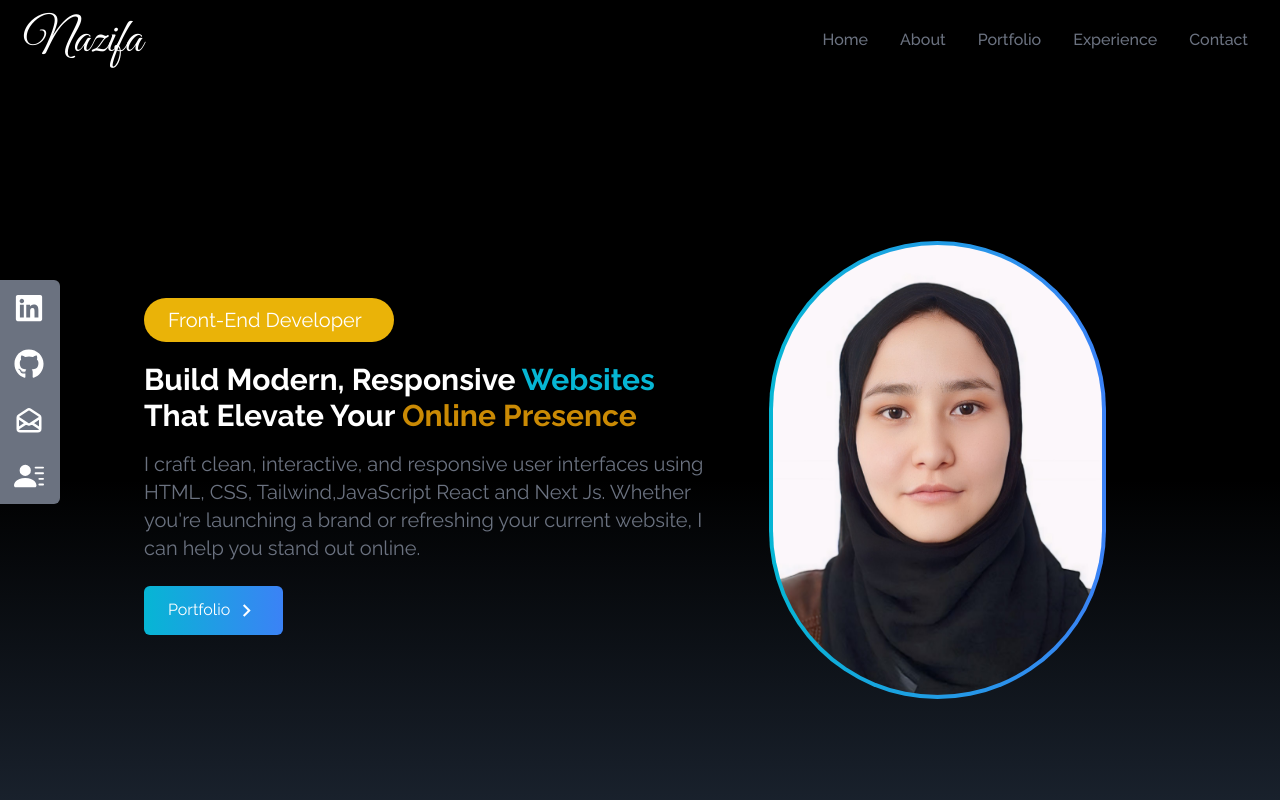
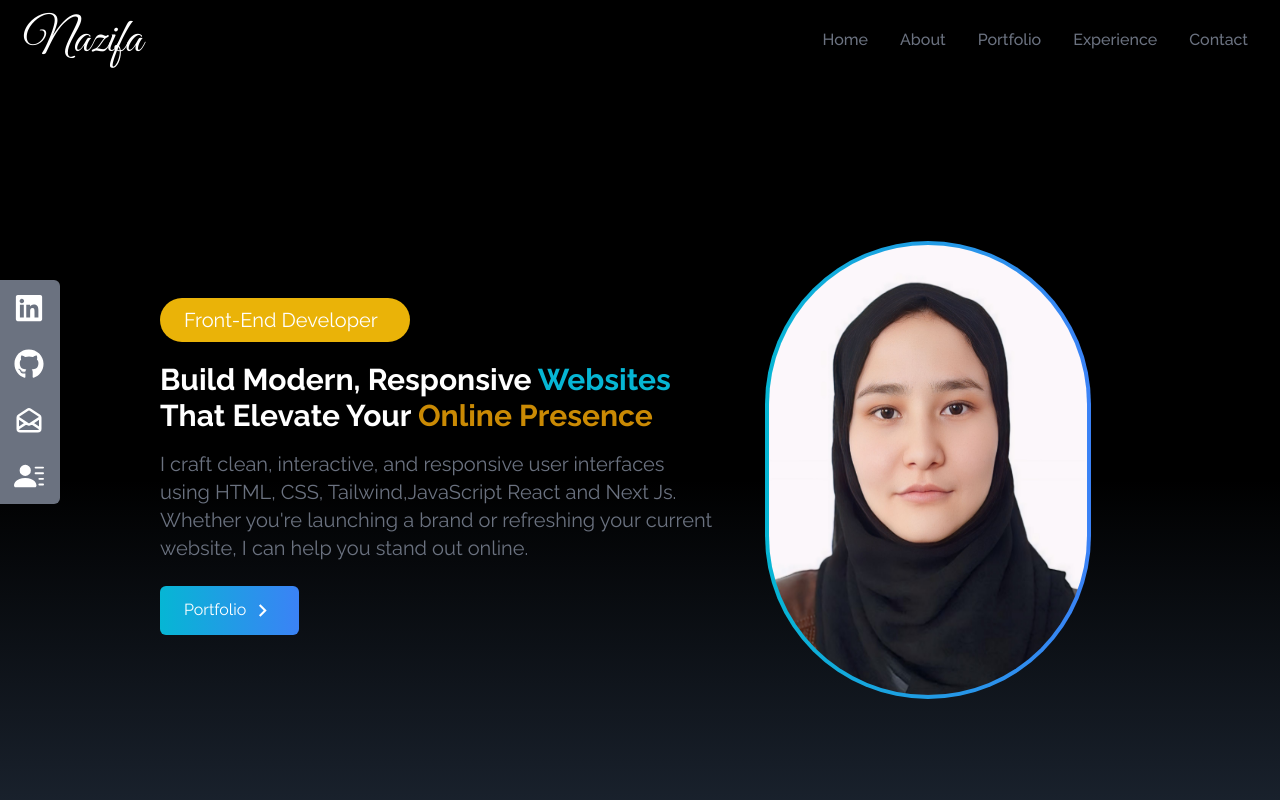
Before and after one commit to NazifaRahimy/nazifa-rahimy-portfolio, a React (Create React App) app: page / in a window 1280 px wide. Shown: the top 800 px of the page. Built offline with nearby package versions, Linux system fonts and the light colour scheme.

Commit message:
add breakpoint for responsive my protfolio

```diff
--- a/tailwind.config.js
+++ b/tailwind.config.js
@@ -1,6 +1,13 @@
 module.exports = {
   content: ["./src/**/*.{js,jsx,ts,tsx}"],
   theme: {
+       screens: {
+      'sm': '600px',
+      'md': '768px',
+      'lg': '992px',
+      'xl': '1200px',
+      '2xl': '1366px',
+    },
     extend: {},
         fontFamily: {
           signature:['Great Vibes'],
```
